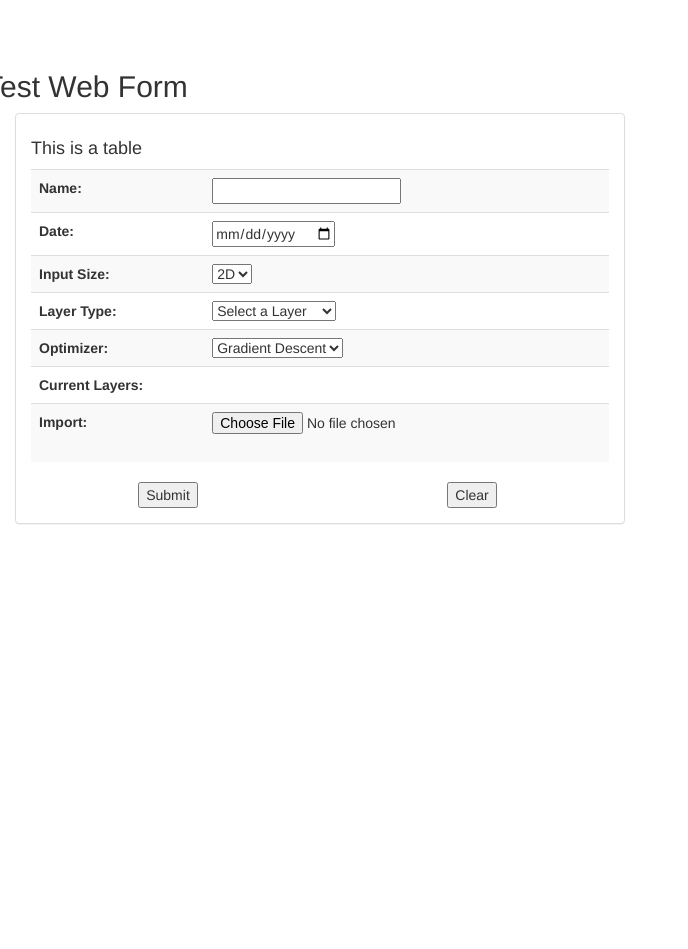
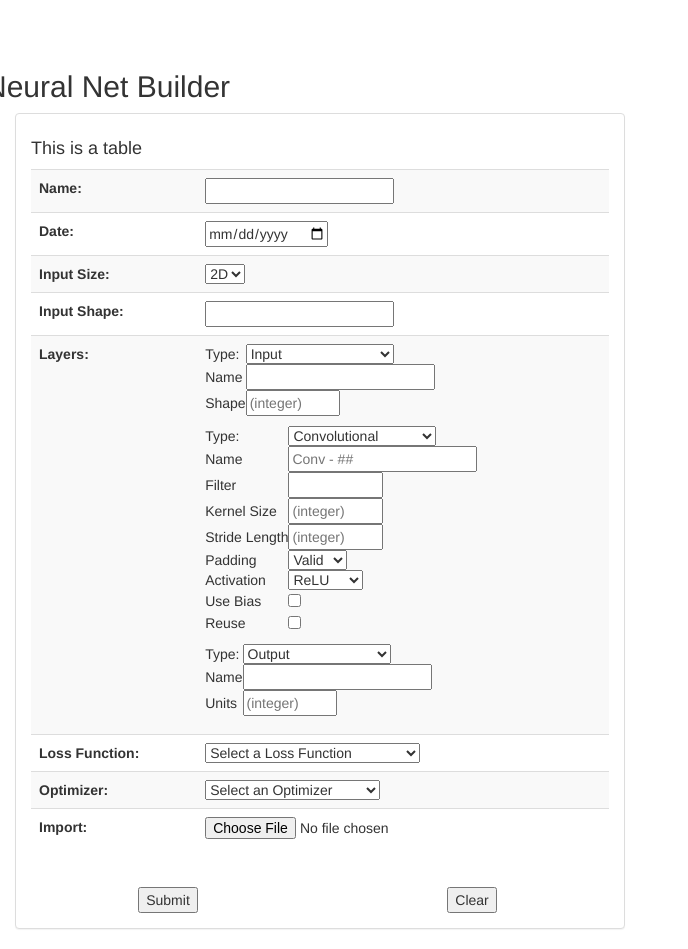
Before and after one commit to dsherma7/DeepLearningAPI, a Flask app: page / in a window 1280 px wide. Shown: the whole page, without its empty margins (0-688 px from the left). Before the commit the page ends 524 px from the top, so only its background shows below. Run offline with Flask 2, Linux system fonts and the light colour scheme; some libraries are stand-ins or nearby versions.

Commit message:
Massive UI Update, too many changes to list. here's what still needs to be done TODO: add buttons for inserting layers and removing layers TODO: add default values to layer/optimizer objects so they dont stay null if the field is untouched by user TODO: jsonify layer/optimizer and post back to /submit_extra TODO: save data within /submit_extra TODO: combine extra data with form data in standard submit function, then hand to back-end.

```diff
--- a/Flask/app/__init__.py
+++ b/Flask/app/__init__.py
@@ -5,7 +5,7 @@ from flask_wtf.csrf import CSRFProtect
 app = Flask(__name__)
 app.config.from_object('config')
 app.secret_key = 'Thisisasecurepass.'
-CSRFProtect(app)
+csrf = CSRFProtect(app)
 # db = SQLAlchemy(app)
 
 from app import views
--- a/Flask/app/forms.py
+++ b/Flask/app/forms.py
@@ -1,7 +1,7 @@
 from flask_wtf import FlaskForm
 from flask_wtf.file import FileField, FileRequired, FileAllowed
-from wtforms import StringField, BooleanField, SelectField, RadioField, DateField, SubmitField, validators
-from wtforms.validators import DataRequired, required
+from wtforms import StringField, BooleanField, DecimalField, SelectField, RadioField, DateField, SubmitField, FieldList, FormField, validators
+from wtforms.validators import DataRequired, required, NoneOf
 from wtforms.fields.html5 import IntegerField
 
 '''
@@ -15,6 +15,9 @@ Components:
 '''
 
 
+Activations = ["ReLU","ReLU6","CReLU","ExpLU","SoftPlus","SoftSign","Sigmoid","Tanh"]
+Paddings = ["Valid","Same"]
+
 
 
 class MainForm(FlaskForm):
@@ -22,15 +25,17 @@ class MainForm(FlaskForm):
     Generates Substitute form. Note: PlateType not displyed
     '''
     # Note: For these choices elements, the pairs are ('Variable Name','What the User Sees')
-
     Sizes      = [('1D','1D'),('2D','2D'),('3D','3D')]
-    LayerTypes = [('Select','Select a Layer'), ('Conv','Convolutional'), ('Dense','Fully Connected'), ('MaxPool','Max Pooling'), ('Drop','Dropout')]
-    Optimizers = [('grad','Gradient Descent'),('adam','Adam Optimizer')]
+    LayerTypes = [('Select','Select a Layer'), ('Conv','Convolutional'), ('Dense','Fully Connected'), ('MaxPool','Max Pooling'), ('Drop','Dropout'),('BatchNorm','Batch Normalization'),('Input','Input'),('Output','Output')]
+    Optimizers = [('Select','Select an Optimizer'),('grad','Gradient Descent'),('adadelta','Adadelta'),('adagrad','Adagrad'),('adagradda','Adagrad Dual Averaging'),('adam','Adam Optimizer'),('momentum','Momentum Optimizer')]
+    LossFuncs  = [('Select','Select a Loss Function'), ("log","Log Loss"), ("hinge","Hinge Loss"), ("mse","Mean Squared Error"), ("AbsDif","Absolute Difference"), ("CosDif","Cosine Difference"), ("mpse","Mean Pairwise Squared Error"), ("sigmoid","Sigmoid Cross Entropy"), ("softmax","Softmax Cross Entropy"), ("sparseSoftmax","Sparse Softmax Cross Entropy")]
 
 
-    InputSize = SelectField('InputSize', choices=Sizes, default="2D")
-    LayerType = SelectField('LayerType', choices=LayerTypes, default='Select')
-    Optimizer = SelectField('Optimizer', choices=Optimizers, default="grad")
-    Name      = StringField('Name', validators=[DataRequired("Error msg if no input")])
-    Files     = FileField('Import',validators=[FileRequired(), FileAllowed(['csv'], 'Must be in .csv format.')])
-    Date      = DateField('Date',validators=[validators.InputRequired()], format='%m/%d/%Y')
+    InputSize  = SelectField('InputSize', choices=Sizes, default="2D")
+    InputShape = IntegerField('InputShape')
+    LayerType  = SelectField('LayerType', choices=LayerTypes, default='Select')
+    Optimizer  = SelectField('Optimizer', choices=Optimizers, default='Select', validators=[validators.NoneOf(values=['Select'], message='This field is required')])
+    LossFunct  = SelectField('Loss Function', choices=LossFuncs, default='Select', validators=[validators.NoneOf(values=['Select'], message='This field is required')])
+    Name       = StringField('Name', validators=[DataRequired('This field is required')])
+    Files      = FileField('Import',validators=[FileRequired(), FileAllowed(['csv'], 'Must be in .csv format.')])
+    Date       = DateField('Date',validators=[validators.InputRequired()], format='%m/%d/%Y')
--- a/Flask/app/static/js/ui.js
+++ b/Flask/app/static/js/ui.js
@@ -1,3 +1,12 @@
+var layers = [
+  new InputLayer(name="Input"),
+  new ConvLayer(name="Conv-1"),
+  new OutputLayer(name="Output")
+];
+var optimizer;
+
+$(build_list);
+
 $(function() {
   $('select#LayerType').bind('change', function() {
 
@@ -35,7 +44,68 @@ $(function() {
   });
 });
 
-function parse_params(obj,param) {
+$(function() {
+  $('select#Optimizer').bind('change', function() {
+
+    //delete previous components
+    d3.select("td#opts").select("table").remove();
+    d3.select("td#opts").select("input").remove();
+
+    var optimizerType = d3.select("select#Optimizer").property('value');
+    optimizer = newOptimizer(optimizerType);
+
+    var tbl = d3.select("td#opts")
+                .append("p")
+                .append("table");
+
+    Array.prototype.forEach.call(optimizer.attr, function(param) {
+        parse_params(tbl.append("tr"),param,optimizer);
+    });
+  });
+});
+
+$(function() {
+  $('input[type=submit]').click(function() {
+    $.post('/submit_extra', {'layers':layers,'optimizer':optimizer}, function(d) {return;}, "json");
+  });
+});
+
+function build_list() {
+
+  var container = d3.select("td#layers");
+  container.selectAll("*").remove();
+
+  Array.prototype.forEach.call(layers, function(layer) {
+
+    var tbl = container.append("p").append("table");
+
+    var obj = tbl.append("tr");
+    obj.append("td").text("Type:");
+    var select = obj.append("td")
+        .append("select");
+    select.selectAll("option")
+        .data(LayerTypes)
+        .enter()
+        .append("option")
+        .text(function(d){return d;});
+    select.on('change', function(d=layer) {
+      var index = layers.findIndex(function(f) {return f==layer;});
+      layers[index] = newLayer(this.options[this.selectedIndex].value);
+      build_list();
+    });
+
+    if (layer!=null) {
+      select.property('value',layer.type);
+
+      Array.prototype.forEach.call(layer.attr, function(param) {
+        parse_params(tbl.append("tr"),param,layer);
+      });
+    }
+
+  });
+}
+
+function parse_params(obj,param,value) {
    /* Parses the request from /_get_params
       Must specify each type of field and
       the exact components needed.
@@ -49,7 +119,12 @@ function parse_params(obj,param) {
       case "StringField":
         obj.append("td")
            .append("input")
-           .attr("type","text");
+           .attr("type","text")
+           .attr("placeholder",field.Placeholder)
+           .attr("value",field.Value)
+           .on('change', function(d) {
+              value[param.Var] = this.value;
+           });
         break;
 
       case "FilterField":
@@ -58,56 +133,59 @@ function parse_params(obj,param) {
         for (var i=0; i<field.Size; i++){
            row.append("input")
               .attr("type","text")
-              .style("width","25px");
+              .style("width","25px")
+              .on('change', function(d) {
+                value[param.Var] = this.value;
+              });
            if (i+1 < field.Size)
             row.append("text").text("x");
          }
         break;
 
+      case "NumberField":
+        obj.append("td")
+           .append("input")
+           .attr("type","text")
+           .attr("placeholder",field.Placeholder)
+           .attr("value",field.Value)
+           .style("width","50%")
+           .on('change', function(d) {
+              value[param.Var] = +this.value;
+           });
+        break;
+
       case "SelectField":
         obj.append("td")
            .append("select")
+           .on('change', function() {
+              value[param.Var] = this.value;
+           })
            .selectAll("option")
            .data(field.Choices)
            .enter()
            .append("option")
-           .text(function(d){return d;})
+           .text(function(d){return d;});
+
         break;
 
       case "Text":
         obj.append("td")
            .append("text")
            .text(field.text)
+           .on('change', function(d) {
+              value[param.Var] = this.value;
+           });
         break;
 
+      case "BooleanField":
+        obj.append("td")
+           .append("input")
+           .attr("type","checkbox")
+           .on('change', function(d) {
+              value[param.Var] = this.checked;
+           });
+        break;
     }
 
   });
 }
-
-
-function add_layer(layer_type) {
-  // This should add the layer to a list of current layers
-
-  // Remove old list items, but save them for later
-  var lis = d3.select("ul#current").selectAll('li'),
-      txt = lis.nodes()
-  lis.remove()
-
-  // Add current layer on top
-  d3.select("ul#current")
-    .append('li')
-    .text(layer_type)
-
-  // Add the rest back in reverse order
-  txt.forEach(function(d){
-    d3.select("ul#current")
-    .append('li')
-    .text(d.innerText)
-  })
-
-
-
-
-
-}
--- /dev/null
+++ b/Flask/app/static/js/util.js
@@ -0,0 +1,281 @@
+LayerTypes = ['Select','Input','Convolutional','Fully Connected','Max Pooling','Dropout','Batch Normalization','Output'];
+activations = ["ReLU","ReLU6","CReLU","ExpLU","SoftPlus","SoftSign","Sigmoid","Tanh"];
+paddings = ["Valid","Same"];
+
+/*********
+* Layers *
+*********/
+
+function newLayer(type) {
+	switch (type) {
+		case 'Select':
+			return null;
+			break;
+
+		case 'Input':
+			return new InputLayer();
+			break;
+		case 'Convolutional':
+			return new ConvLayer();
+			break;
+
+		case 'Fully Connected':
+			return new DenseLayer();
+			break;
+
+		case 'Max Pooling':
+			return new MaxPoolLayer();
+			break;
+
+		case 'Dropout':
+			return new DropLayer();
+			break;
+
+		case 'Batch Normalization':
+			return new BatchNormLayer();
+			break;
+
+		case 'Output':
+			return new OutputLayer();
+			break;
+	}
+}
+
+function ConvLayer(name, filter, kernel, stride, padding, activation, usebias, reuse) {
+	this.type = "Convolutional";
+	this.name = name;
+	this.filter = filter;
+	this.kernel = kernel;
+	this.stride = stride;
+	this.padding = padding;
+	this.activation = activation;
+	this.usebias = usebias;
+	this.reuse = reuse;
+
+	this.attr = [
+		{"Var":"name", "Name":"Name","Fields":[{"Field":"StringField","Placeholder":"Conv - ##"}]},
+		{"Var":"filter", "Name":"Filter","Fields":[{"Field":"NumberField"}]},
+		{"Var":"kernel", "Name":"Kernel Size","Fields":[{"Field":"NumberField","Placeholder":"(integer)"}]},
+		{"Var":"stride", "Name":"Stride Length","Fields":[{"Field":"NumberField","Placeholder":"(integer)"}]},
+		{"Var":"padding", "Name":"Padding","Fields":[{"Field":"SelectField", "Choices":paddings}]},
+		{"Var":"activation", "Name":"Activation","Fields":[{"Field":"SelectField","Choices":activations}]},
+		{"Var":"usebias", "Name":"Use Bias","Fields":[{"Field":"BooleanField"}]},
+		{"Var":"reuse", "Name":"Reuse","Fields":[{"Field":"BooleanField"}]}
+	];
+}
+
+function MaxPoolLayer(name, poolsize, stride, padding) {
+	this.type = "Max Pooling";
+	this.name = name;
+	this.poolsize = poolsize;
+	this.stride = stride;
+	this.padding = padding;
+
+	this.attr = [
+		{"Var":"name", "Name":"Name","Fields":[{"Field":"StringField","Placeholder":"MaxPool - ##"}]},
+		{"Var":"poolsize", "Name":"Pool Size","Fields":[{"Field":"NumberField","Placeholder":"(integer)"}]},
+		{"Var":"stride", "Name":"Stride Length","Fields":[{"Field":"NumberField","Placeholder":"(integer)"}]},
+		{"Var":"padding", "Name":"Padding","Fields":[{"Field":"SelectField", "Choices":paddings}]}
+	];
+}
+
+function DenseLayer(name, units, activation, usebias, reuse) {
+	this.type = "Fully Connected";
+	this.name = name;
+	this.units = units;
+	this.activation = activation;
+	this.usebias = usebias;
+	this.reuse = reuse;
+
+	this.attr = [
+		{"Var":"name", "Name":"Name","Fields":[{"Field":"StringField","Placeholder":"Dense - ##"}]},
+		{"Var":"units", "Name":"Units","Fields":[{"Field":"NumberField","Placeholder":"(integer)"}]},
+		{"Var":"activation", "Name":"Activation","Fields":[{"Field":"SelectField","Choices":activations}]},
+		{"Var":"usebias", "Name":"Use Bias","Fields":[{"Field":"BooleanField"}]},
+		{"Var":"reuse", "Name":"Reuse","Fields":[{"Field":"BooleanField"}]}
+	];
+}
+
+function DropLayer(name, rate, training) {
+	this.type = "Dropout";
+	this.name = name;
+	this.rate = rate;
+	this.training = training;
+
+	this.attr = [
+		{"Var":"name", "Name":"Name","Fields":[{"Field":"StringField","Placeholder":"Drop - ##"}]},
+		{"Var":"rate", "Name":"Rate","Fields":[{"Field":"NumberField","Placeholder":"(decimal)"}]},
+		{"Var":"training", "Name":"Training","Fields":[{"Field":"BooleanField"}]}
+	];
+}
+
+function BatchNormLayer(name, beta, gamma, epsilon) {
+	this.type = "Batch Normalization"
+	this.name = name;
+	this.beta = beta;
+	this.gamma = gamma;
+	this.epsilon = epsilon;
+
+	this.attr = [
+		{"Var":"name", "Name":"Name","Fields":[{"Field":"StringField","Placeholder":"BatchNorm - ##"}]},
+		{"Var":"beta", "Name":"Offset (beta)","Fields":[{"Field":"NumberField","Placeholder":"(decimal)"}]},
+		{"Var":"gamma", "Name":"Scale (gamma)","Fields":[{"Field":"NumberField","Placeholder":"(decimal)"}]},
+		{"Var":"epsilon", "Name":"Epsilon","Fields":[{"Field":"NumberField","Placeholder":"(decimal)","Value":10e-7}]}
+	]
+}
+
+function InputLayer(name, shape) {
+	this.type = "Input";
+	this.name = name;
+	this.shape = shape;
+
+	this.attr = [
+		{"Var":"name", "Name":"Name","Fields":[{"Field":"StringField"}]},
+		{"Var":"shape", "Name":"Shape","Fields":[{"Field":"NumberField","Placeholder":"(integer)"}]}
+	];
+}
+
+function OutputLayer(name, units) {
+	this.type = "Output"
+	this.name = name;
+	this.units = units;
+
+	this.attr = [
+		{"Var":"name", "Name":"Name","Fields":[{"Field":"StringField"}]},
+		{"Var":"units", "Name":"Units","Fields":[{"Field":"NumberField","Placeholder":"(integer)"}]}
+	]
+}
+
+/*************
+* OPTIMIZERS *
+*************/
+
+function newOptimizer(type) {
+	switch(type){
+		case 'Select':
+			return null;
+			break;
+
+		case 'grad':
+			return new GradOpt();
+			break;
+
+		case 'adadelta':
+			return new AdadeltaOpt();
+			break;
+
+		case 'adagrad':
+			return new AdagradOpt();
+			break;
+
+		case 'adagradda':
+			return new AdagradDAOpt();
+			break;
+
+		case 'adam':
+			return new AdamOpt();
+			break;
+
+		case 'momentum':
+			return new MomentumOpt();
+			break;
+	}
+}
+
+function GradOpt(name, rate, locking) {
+	this.type = "grad";
+	this.name = name;
+	this.rate = rate;
+	this.locking = locking;
+
+	this.attr = [
+		{"Var":"name", "Name":"Name","Fields":[{"Field":"StringField","Value":"GradientDescent"}]},
+		{"Var":"rate", "Name":"Learning Rate","Fields":[{"Field":"NumberField","Placeholder":"(decimal)"}]},
+		{"Var":"locking", "Name":"Use Locking","Fields":[{"Field":"BooleanField"}]}
+	];
+}
+
+function AdadeltaOpt(name, rate, rho, epsilon, locking) {
+	this.type = "adadelta";
+	this.name = name;
+	this.rate = rate;
+	this.rho = rho;
+	this.epsilon = epsilon;
+	this.locking = locking;
+
+	this.attr = [
+		{"Var":"name", "Name":"Name","Fields":[{"Field":"StringField","Value":"Adadelta"}]},
+		{"Var":"rate", "Name":"Learning Rate","Fields":[{"Field":"NumberField","Placeholder":"(decimal)"}]},
+		{"Var":"rho", "Name":"Rho","Fields":[{"Field":"NumberField","Placeholder":"(decimal)"}]},
+		{"Var":"epsilon", "Name":"Epsilon","Fields":[{"Field":"NumberField","Placeholder":"(decimal)"}]},
+		{"Var":"locking", "Name":"Use Locking","Fields":[{"Field":"BooleanField"}]}
+	];
+}
+
+function AdagradOpt(name, rate, initAccVal, locking) {
+	this.type = "adagrad";
+	this.name = name;
+	this.rate = rate;
+	this.initAccVal = initAccVal;
+	this.locking = locking;
+
+	this.attr = [
+		{"Var":"name", "Name":"Name","Fields":[{"Field":"StringField","Value":"Adagrad"}]},
+		{"Var":"rate", "Name":"Learning Rate","Fields":[{"Field":"NumberField","Placeholder":"(decimal)"}]},
+		{"Var":"initAccVal", "Name":"Initial Acculumator Value","Fields":[{"Field":"NumberField","Placeholder":"(decimal)"}]},
+		{"Var":"locking", "Name":"Use Locking","Fields":[{"Field":"BooleanField"}]}
+	];
+}
+
+function AdagradDAOpt(name, rate, initAccVal, l1RegStr, l2RegStr, locking) {
+	this.type = "adagradda";
+	this.name = name;
+	this.rate = rate;
+	this.initAccVal = initAccVal;
+	this.l1RegStr = l1RegStr;
+	this.l2RegStr = l2RegStr;
+	this.locking = locking;
+
+	this.attr = [
+		{"Var":"name", "Name":"Name","Fields":[{"Field":"StringField","Value":"AdagradDA"}]},
+		{"Var":"rate", "Name":"Learning Rate","Fields":[{"Field":"NumberField","Placeholder":"(decimal)"}]},
+		{"Var":"initAccVal", "Name":"Initial Gradient Squared Acculumator Value","Fields":[{"Field":"NumberField","Placeholder":"(decimal)"}]},
+		{"Var":"l1RegStr", "Name":"L1 Regularization Strength","Fields":[{"Field":"NumberField","Placeholder":"(decimal)"}]},
+		{"Var":"l2RegStr", "Name":"L2 Regularization Strength","Fields":[{"Field":"NumberField","Placeholder":"(decimal)"}]},
+		{"Var":"locking", "Name":"Use Locking","Fields":[{"Field":"BooleanField"}]}
+	];
+}
+
+function AdamOpt(name, rate, beta1, beta2, epsilon, locking) {
+	this.type = "adam";
+	this.name = name;
+	this.rate = rate;
+	this.beta1 = beta1;
+	this.beta2 = beta2;
+	this.epsilon = epsilon;
+	this.locking = locking;
+
+	this.attr = [
+		{"Var":"name", "Name":"Name","Fields":[{"Field":"StringField","Value":"Adam"}]},
+		{"Var":"rate", "Name":"Learning Rate","Fields":[{"Field":"NumberField","Placeholder":"(decimal)"}]},
+		{"Var":"beta1", "Name":"Beta 1","Fields":[{"Field":"NumberField","Placeholder":"(decimal)"}]},
+		{"Var":"beta2", "Name":"Beta 2","Fields":[{"Field":"NumberField","Placeholder":"(decimal)"}]},
+		{"Var":"epsilon", "Name":"Epsilon","Fields":[{"Field":"NumberField","Placeholder":"(decimal)"}]},
+		{"Var":"locking", "Name":"Use Locking","Fields":[{"Field":"BooleanField"}]}
+	];
+}
+
+function MomentumOpt(name, rate, locking, nesterov) {
+	this.type = "momentum";
+	this.name = name;
+	this.rate = rate;
+	this.locking = locking;
+	this.nesterov = nesterov;
+
+	this.attr = [
+		{"Var":"name", "Name":"Name","Fields":[{"Field":"StringField","Value":"Momentum"}]},
+		{"Var":"rate", "Name":"Learning Rate","Fields":[{"Field":"NumberField","Placeholder":"(decimal)"}]},
+		{"Var":"locking", "Name":"Use Locking","Fields":[{"Field":"BooleanField"}]},
+		{"Var":"nesterov", "Name":"Use Nesterov","Fields":[{"Field":"BooleanField"}]}
+	];
+}
--- a/Flask/app/templates/base.html
+++ b/Flask/app/templates/base.html
@@ -30,6 +30,7 @@
     <script src="static/js/d3-scale-chromatic.v0.3.min.js"></script>
 
     <!-- Javascript files -->
+    <script src="static/js/util.js" ></script>
     <script src="static/js/ui.js" ></script>
 
   </head>
@@ -37,3 +38,4 @@
     {% block content %}
     {% endblock %}
   </body>
+</html>
--- a/Flask/app/templates/index.html
+++ b/Flask/app/templates/index.html
@@ -4,7 +4,7 @@
 {% block content %}
 
     <div class="row">
-    	<h2>Test Web Form</h2>
+    	<h2>Neural Net Builder</h2>
         {% with messages = get_flashed_messages() %}
             {% if messages %}
                 <ul>
@@ -47,20 +47,26 @@
                 <td>{{ form.InputSize }}</td>
             </tr>
             <tr>
-                <th>Layer Type:</th>
+                <th>Input Shape:</th>
+                <td>{{ form.InputShape }}</td>
+            </tr>
+            <tr>
+                <th>Layers:</th>
                 <td id="layers">
-                    {{ form.LayerType }}
+
                 </td>
             </tr>
             <tr>
-                <th>Optimizer:</th>
-                <td>{{ form.Optimizer }}</td>
+                <th>Loss Function:</th>
+                <td>{{ form.LossFunct }}</td>
             </tr>
             <tr>
-                <th>Current Layers:</th>
-                <td>
-                    <ul id="current">
-                    </ul>
+                <th>Optimizer:</th>
+                <td id="opts">
+                    {{ form.Optimizer }}<br>
+                    {% for error in form.Optimizer.errors %}
+                        <small><span style="color: red;">[{{ error }}]</span></small>
+                    {% endfor %}
                 </td>
             </tr>
             <tr>
--- a/Flask/app/views.py
+++ b/Flask/app/views.py
@@ -1,47 +1,29 @@
 from flask import render_template, flash, jsonify, Flask, request, Response
-from app import app
+from app import app, csrf
 from json import dumps
 from .forms import *
 from wtforms import SelectField, TextField, TextAreaField, validators, StringField, SubmitField
 
-activations = ["Sigmoid","ReLU","ExpLU"]
+activations = ["ReLU","ReLU6","CReLU","ExpLU","SoftPlus","SoftSign","Sigmoid","Tanh"]
+paddings = ["Valid","Same"]
+
 
 # Makes the substiution form based on SubForm
 @app.route('/', methods=['GET', 'POST'])
 def sub_form():
+
     form = MainForm()
+
     if form.validate_on_submit():
         flash("This message appears after clicking submit!")
+        print(request.form)
     return render_template('index.html',
                            title='Sub Form',
                            form=form)
 
 
-# Gets the necessary list of params needed for a given layer
-@app.route('/_get_params', methods=['GET'])
-def function():
-	layer_type = request.args.get('layer', 0, type=str)
-	input_size = request.args.get('size', 0, type=str)
-
-	if layer_type == 0:
-		# Returned when Get request fails
-		return ""
-
-	if layer_type == "Convolutional":
-		# Name field
-		row1 = {"Name":"Name","Fields":[{"Field":"StringField"}]}
-		# A List of activation functions to choose from (defined above)
-		row2 = {"Name":"Activation","Fields":[{"Field":"SelectField","Choices":activations}]}
-		# A textbox for each filter dimension
-		row3 = {"Name":"Filter","Fields":[{"Field":"FilterField","Size":int(input_size[0])}]}
-		return jsonify(params=[row1,row2,row3])
-
-	if layer_type == "Max Pooling":
-		# Name field
-		row1 = {"Name":"Name","Fields":[{"Field":"StringField"}]}
-		# A textbox for each filter dimension
-		row2 = {"Name":"Pool Size","Fields":[{"Field":"FilterField","Size":int(input_size[0])}]}
-		return jsonify(params=[row1,row2])
-
-
-	return ""
+@csrf.exempt
+@app.route('/submit_extra', methods=['POST'])
+def sub_extra():
+	print(request.get_json())
+	return {'Status':'200 OK'}
```
